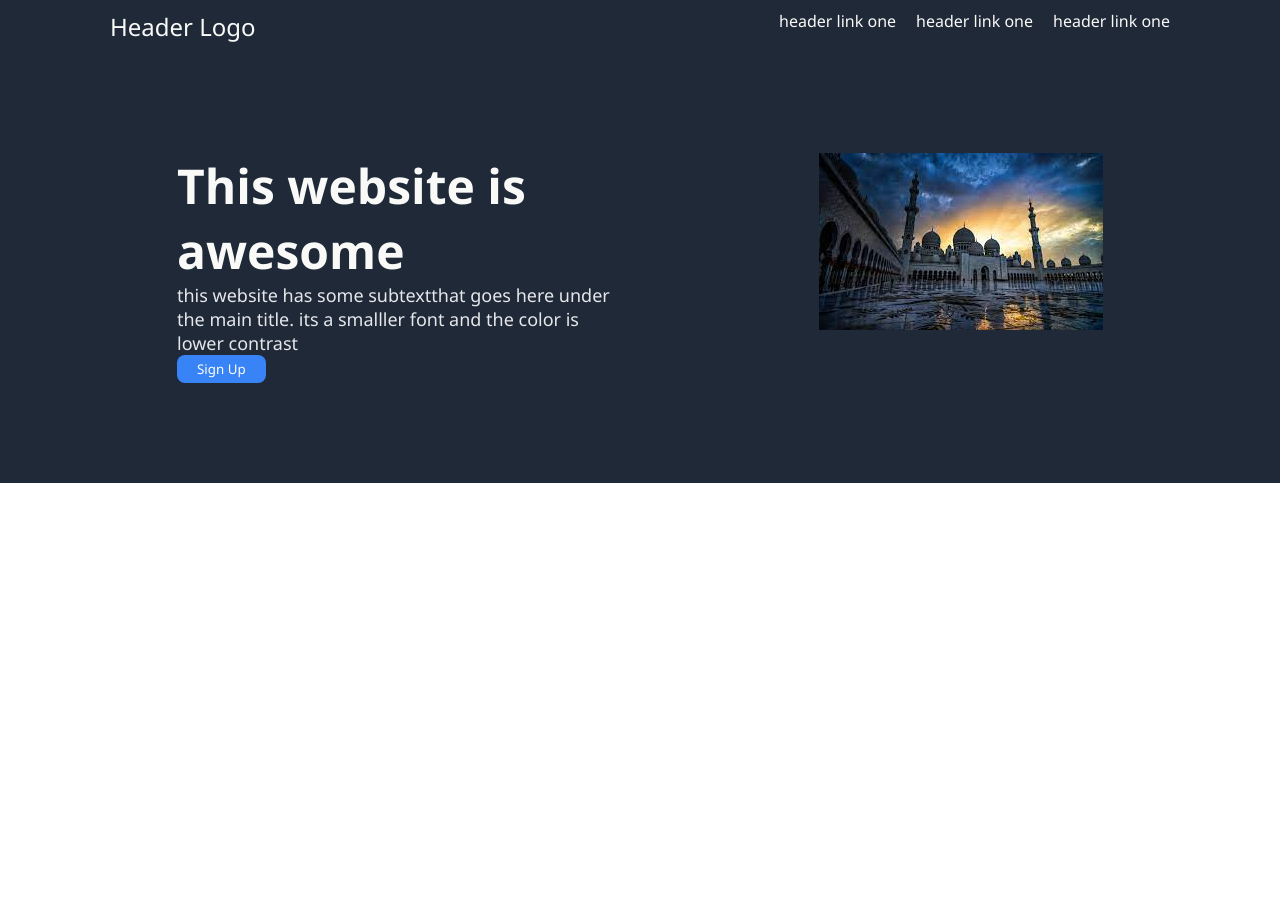
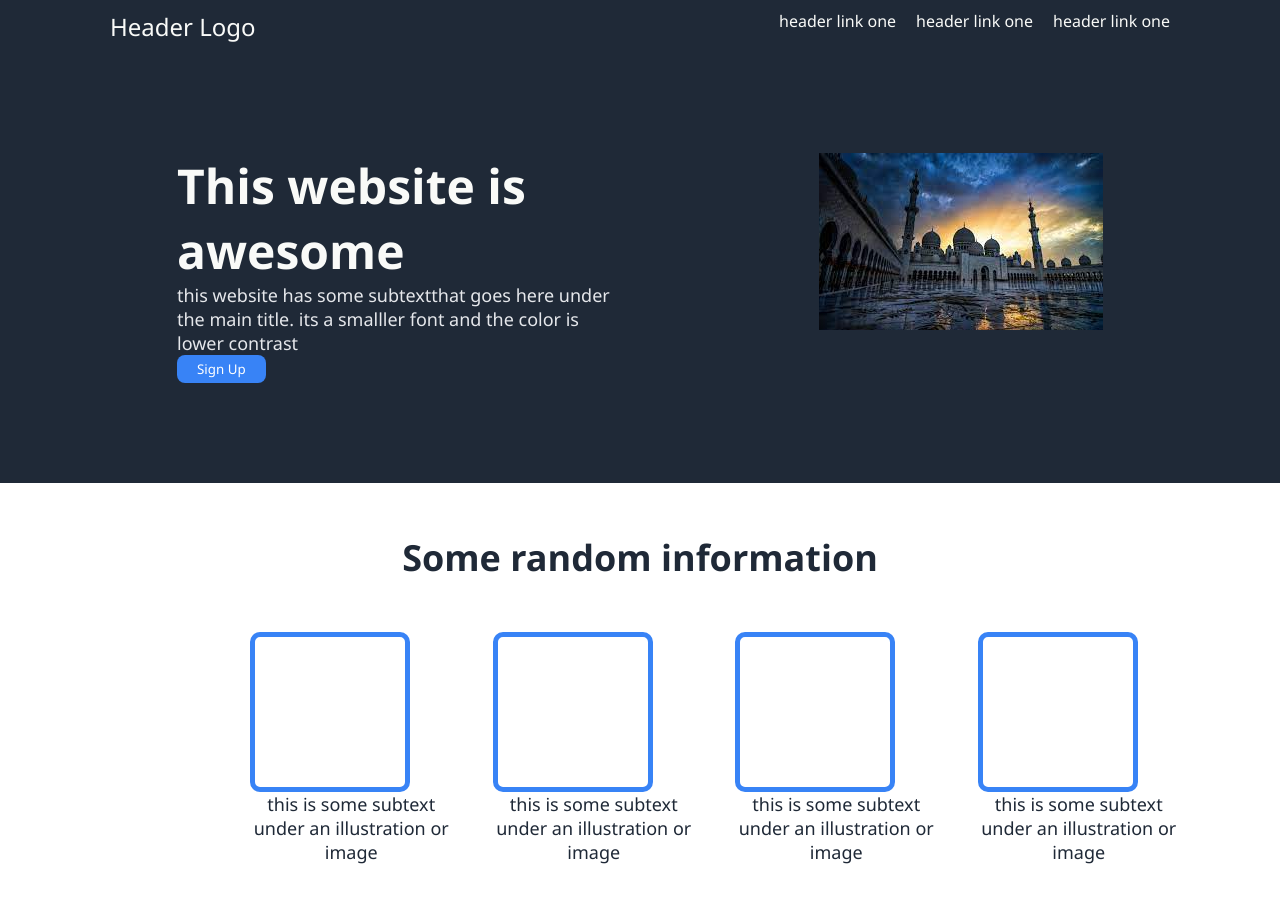
Before and after one commit to Ganja0003/top-landing-page, a plain HTML site: page index.html in a window 1280 px wide. Before the commit the page ends 800 px from the top, so only its background shows below. Drawn offline with Linux system fonts and the light colour scheme.

Commit message:
i have finished the second section of the project with some help to be honest

```diff
--- a/index.html
+++ b/index.html
@@ -35,5 +35,27 @@
             </div>
         </div>
     </div>
+
+    <div class="section2">
+        <div class="h2">Some random information</div>
+        <div class="boxes">
+         <div>
+            <div class="square"></div>
+            <span>this is some subtext under an illustration or image</span>
+         </div>
+         <div>
+            <div class="square"></div>
+            <span>this is some subtext under an illustration or image</span>
+         </div>
+         <div>
+            <div class="square"></div>
+            <span>this is some subtext under an illustration or image</span>
+         </div>
+         <div>
+            <div class="square"></div>
+            <span>this is some subtext under an illustration or image</span>
+         </div>
+        </div>
+    </div>
 </body>
 </html>
--- a/style.css
+++ b/style.css
@@ -67,3 +67,36 @@ button{
 }
 
 /*second part*/
+
+.h2{
+    font-size: 36px;
+    font-weight: bolder;
+    color: #1F2937;
+    margin: 50px;
+}
+
+
+.boxes{
+    color: #1F2937;
+    font-size: 18px;
+    display:flex;
+    justify-content: center;
+    margin: 20px 50px 200px 200px;
+    gap: 40px;
+}
+
+.square{
+    width: 150px;
+    height: 150px;
+    border: 5px solid #3883F6;
+    border-radius: 10px;
+}
+
+.section2{
+    margin: 50px;
+    text-align: center;
+}
+
+span{
+
+}
```
